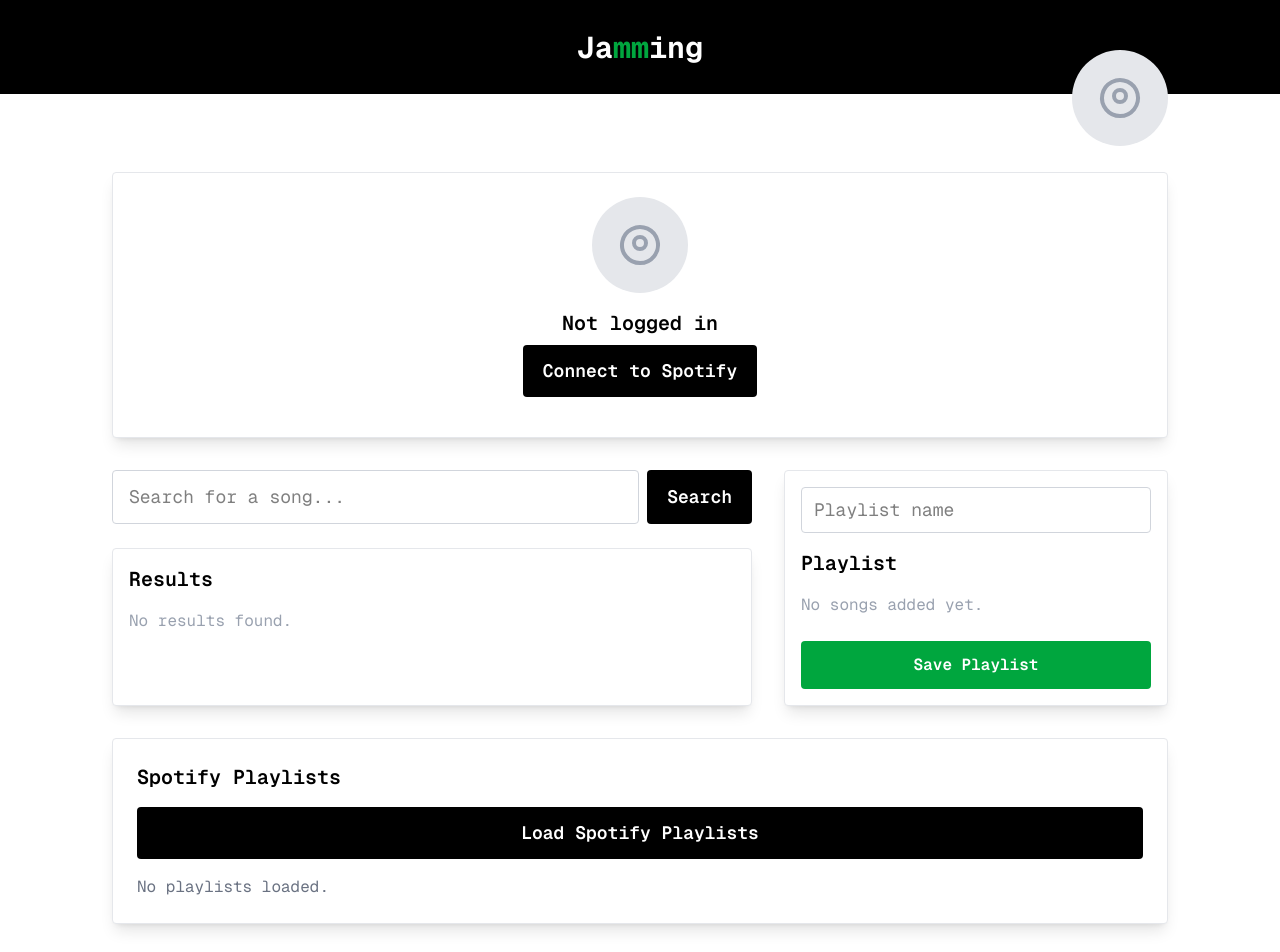
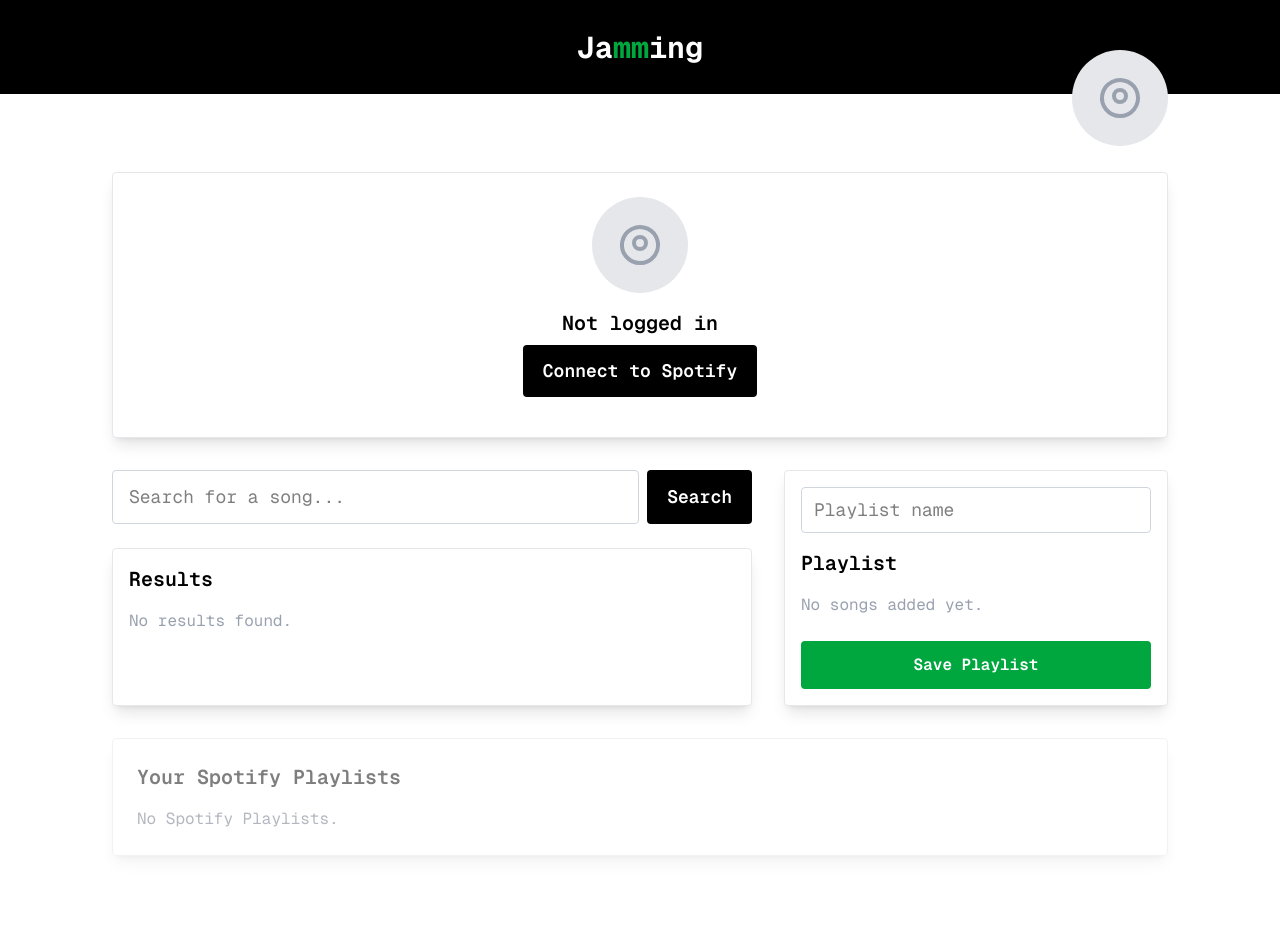
Before and after one commit to harold-hurst/jamming, a Next.js app: page / in a window 1280 px wide. Shown: the top 952 px of the page. Built offline with nearby package versions, Linux system fonts and the light colour scheme.

Commit message:
conditionally disable Spotify Playlists section if profile = null

```diff
--- a/src/components/Playlist.js
+++ b/src/components/Playlist.js
@@ -1,6 +1,6 @@
 import { useState } from "react";
 
-export default function Playlist({ playlist, removeFromPlaylist, resetPlaylist }) {
+export default function Playlist({ playlist, removeFromPlaylist, resetPlaylist, profile }) {
   // store for holding the playlist name
   const [playlistName, setPlaylistName] = useState("");
   const [savedPlaylists, setSavedPlaylists] = useState([]);
@@ -70,15 +70,39 @@ export default function Playlist({ playlist, removeFromPlaylist, resetPlaylist }
                   .forEach((a) => uniqueArtists.add(a.trim()));
               });
               return (
-                <li key={idx}>
-                  <div className="font-bold mb-2">{pl.name}</div>
-                  <div className="ml-4 text-gray-600 text-sm">
-                    {pl.songs.length} {pl.songs.length === 1 ? "song" : "songs"}{" "}
-                    &middot; {uniqueArtists.size}{" "}
-                    {uniqueArtists.size === 1 ? "artist" : "artists"}
+                <li key={idx} className="flex items-center justify-between">
+                  <div>
+                    <div className="font-bold mb-2">{pl.name}</div>
+                    <div className="ml-4 text-gray-600 text-sm">
+                      {pl.songs.length} {pl.songs.length === 1 ? "song" : "songs"}{" "}
+                      &middot; {uniqueArtists.size}{" "}
+                      {uniqueArtists.size === 1 ? "artist" : "artists"}
+                    </div>
                   </div>
+                  <button
+                    className={`ml-4 bg-green-600 hover:bg-green-700 text-white rounded-full p-2 transition cursor-pointer ${
+                      !profile ? "opacity-50 pointer-events-none select-none" : ""
+                    }`}
+                    title="Upload playlist to Spotify"
+                    disabled={!profile}
+                  >
+                    <svg
+                      xmlns="http://www.w3.org/2000/svg"
+                      className="h-5 w-5"
+                      fill="none"
+                      viewBox="0 0 24 24"
+                      stroke="currentColor"
+                      strokeWidth={2}
+                    >
+                      <path
+                        strokeLinecap="round"
+                        strokeLinejoin="round"
+                        d="M4 16v2a2 2 0 002 2h12a2 2 0 002-2v-2M7 10l5-5m0 0l5 5m-5-5v12"
+                      />
+                    </svg>
+                  </button>
                   {idx < savedPlaylists.length - 1 && (
-                    <hr className="my-4 border-t border-gray-200" />
+                    <hr className="my-4 border-t border-gray-200 w-full absolute left-0" />
                   )}
                 </li>
               );
--- a/src/components/SpotifyPlaylists.js
+++ b/src/components/SpotifyPlaylists.js
@@ -1,21 +1,17 @@
 import { useState } from "react";
 import axios from "axios";
 
-export default function SpotifyPlaylists({ spotifyPlaylists }) {
-  const [loading, setLoading] = useState(false);
-
+export default function SpotifyPlaylists({ spotifyPlaylists, profile }) {
+  const isDisabled = !profile;
 
   return (
-    <section className="bg-white rounded shadow-lg border border-gray-200 p-6 w-full flex flex-col">
-      <h2 className="text-xl font-semibold mb-4">Spotify Playlists</h2>
-      {spotifyPlaylists.length === 0 && (
-        <button
-          className="mb-4 px-5 py-3 bg-black text-white rounded hover:bg-gray-800 text-lg font-semibold transition cursor-pointer"
-          disabled={loading}
-        >
-          {loading ? "Loading..." : "Load Spotify Playlists"}
-        </button>
-      )}
+    <section
+      className={`bg-white rounded shadow-lg border border-gray-200 p-6 w-full flex flex-col transition ${
+        isDisabled ? "opacity-50 pointer-events-none select-none" : ""
+      }`}
+    >
+      <h2 className="text-xl font-semibold mb-4">Your Spotify Playlists</h2>
+
       {spotifyPlaylists.length > 0 ? (
         <ul className="space-y-2">
           {spotifyPlaylists.map((playlist) => (
@@ -29,9 +25,7 @@ export default function SpotifyPlaylists({ spotifyPlaylists }) {
           ))}
         </ul>
       ) : (
-        !loading && (
-          <div className="text-gray-500 text-base">No playlists loaded.</div>
-        )
+        <div className="text-gray-500 text-base">No Spotify Playlists.</div>
       )}
     </section>
   );
--- a/src/pages/index.js
+++ b/src/pages/index.js
@@ -45,8 +45,12 @@ export default function Home() {
 
   // if code present in URL try to get the code from the URL parameters
   useEffect(() => {
+
+
     const params = new URLSearchParams(window.location.search); // Get URL parameters
     const codeFromUrl = params.get("code");
+
+    console.log("Code from URL:", codeFromUrl);
     if (codeFromUrl) {
       setCode(codeFromUrl);
     }
@@ -55,8 +59,6 @@ export default function Home() {
   // when code changes, we can use it to fetch the profile
   useEffect(() => {
     if (!code) return;
-
-    alert("useEffect run");
 
     const fetchData = async () => {
       try {
@@ -67,35 +69,18 @@ export default function Home() {
           fetchPlaylists(accessToken),
         ]);
 
+        console.log("Profile Data:", profileData);
+        console.log("Playlists Data:", playlistsData);
+
         setProfile(profileData);
         setSpotifyPlaylists(playlistsData.items);
-
       } catch (error) {
         console.error("Spotify API error:", error);
       }
     };
 
     fetchData();
-
   }, [code]);
-
-  // when code changes, we can use it to fetch the profile
-  // useEffect(() => {
-  //   if (!code) return;
-
-  //   const fetchSpotifyPlaylists = async () => {
-  //     try {
-  //       console.log("Fetching Spotify playlists with code:", code);
-  //       const accessToken = await getAccessToken(clientId, code);
-  //       const spotifyPlaylists = await fetchPlaylists(accessToken);
-  //       setSpotifyPlaylists(spotifyPlaylists.items);
-  //     } catch (error) {
-  //       console.error("Error fetching profile:", error);
-  //     }
-  //   };
-
-  //   fetchSpotifyPlaylists();
-  // }, [code]);
 
   // handle login
   const handleLogin = async () => {
@@ -146,10 +131,11 @@ export default function Home() {
             playlist={playlist}
             removeFromPlaylist={removeFromPlaylist}
             resetPlaylist={resetPlaylist}
+            profile={profile}
           />
         </div>
         <div className="flex flex-col md:flex-row gap-8 flex-1 mb-8">
-          <SpotifyPlaylists spotifyPlaylists={spotifyPlaylists} />
+          <SpotifyPlaylists spotifyPlaylists={spotifyPlaylists} profile={profile} />
         </div>
       </main>
       <footer>
```
